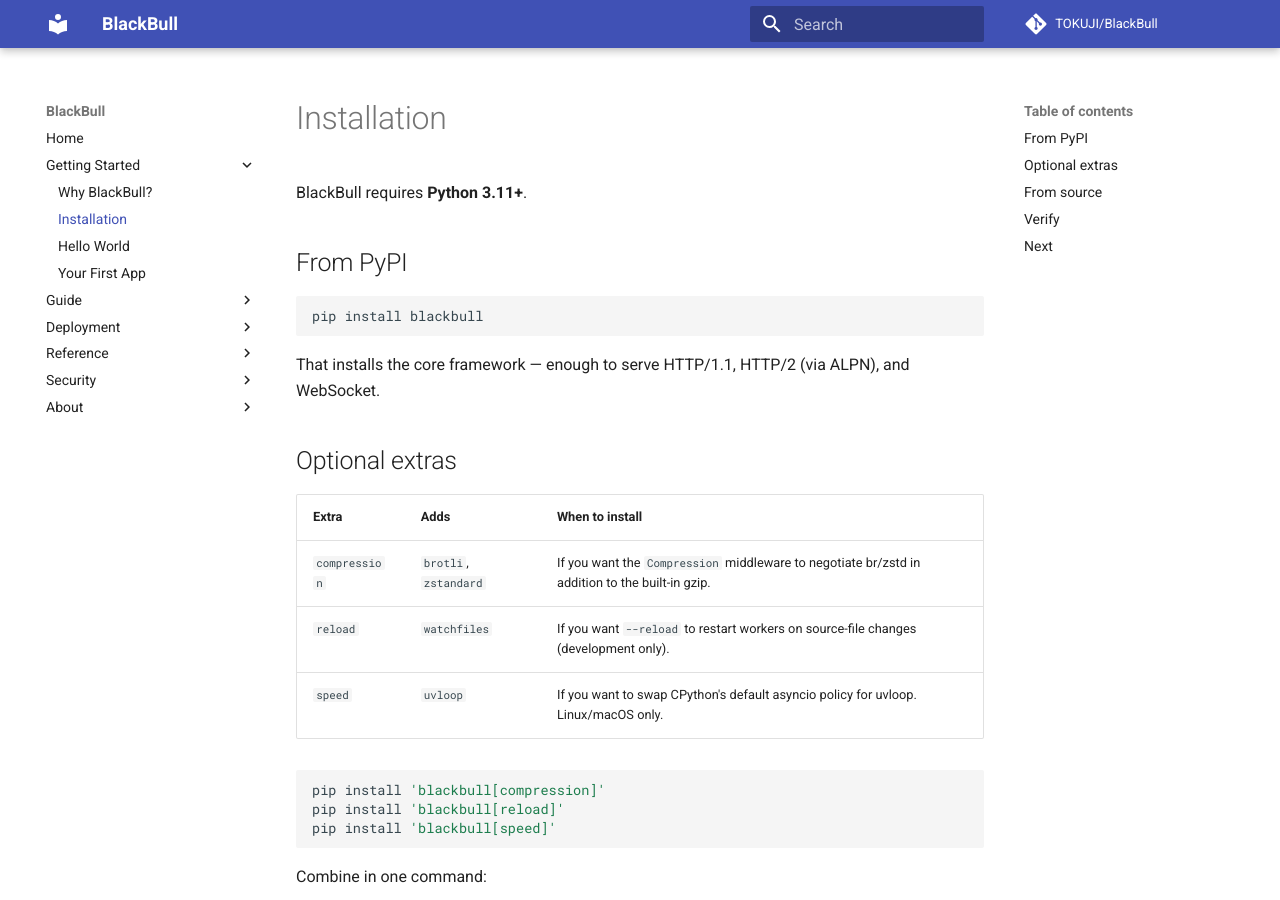
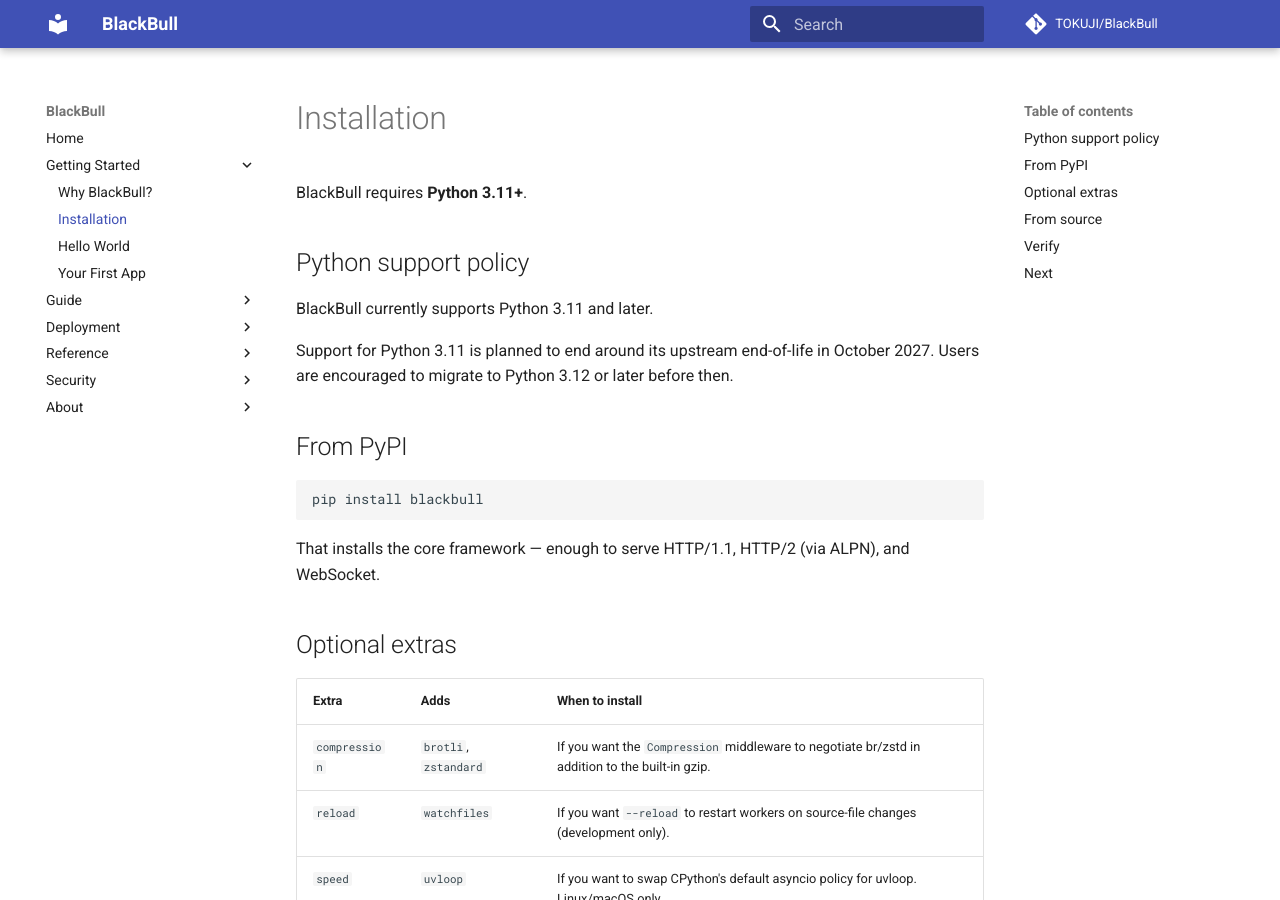
Before and after one commit to TOKUJI/BlackBull, an MkDocs documentation site: the page built from docs/getting-started/installation.md, in a window 1280 px wide and 900 px high. Built offline with MkDocs 1.6.1 and Material for MkDocs 9.7.7, drawn with Linux system fonts in a browser that asks for light colours; comment, search, counter and statistics services are not loaded.

Commit message:
docs: Python 3.11 support policy
One canonical home in docs/getting-started/installation.md (the page
that already owns the version requirement), a pointer from README for
GitHub/PyPI readers, and a maintainer note where the floor is declared.
No dates outside the policy itself.

```diff
--- a/docs/getting-started/installation.md
+++ b/docs/getting-started/installation.md
@@ -1,6 +1,14 @@
 # Installation
 
 BlackBull requires **Python 3.11+**.
+
+## Python support policy
+
+BlackBull currently supports Python 3.11 and later.
+
+Support for Python 3.11 is planned to end around its upstream end-of-life
+in October 2027.  Users are encouraged to migrate to Python 3.12 or later
+before then.
 
 ## From PyPI
 
--- a/pyproject.toml
+++ b/pyproject.toml
@@ -11,6 +11,9 @@
 version = "0.81.0"
 description = "Async native-Connection web framework with ASGI 3.0 interop, a from-scratch HTTP/1.1 parser, HTTP/2 frame layer, and WebSocket codec. HPACK delegates to the hpack library."
 readme = "README.md"
+# 3.11 floor drops around its upstream EOL (2027-10); policy lives in
+# docs/getting-started/installation.md.  Bump together with classifiers and
+# the test.yml matrix.
 requires-python = ">=3.11"
 
 authors = [
```
Also changed, not shown: README.md (+3 -0 lines).
